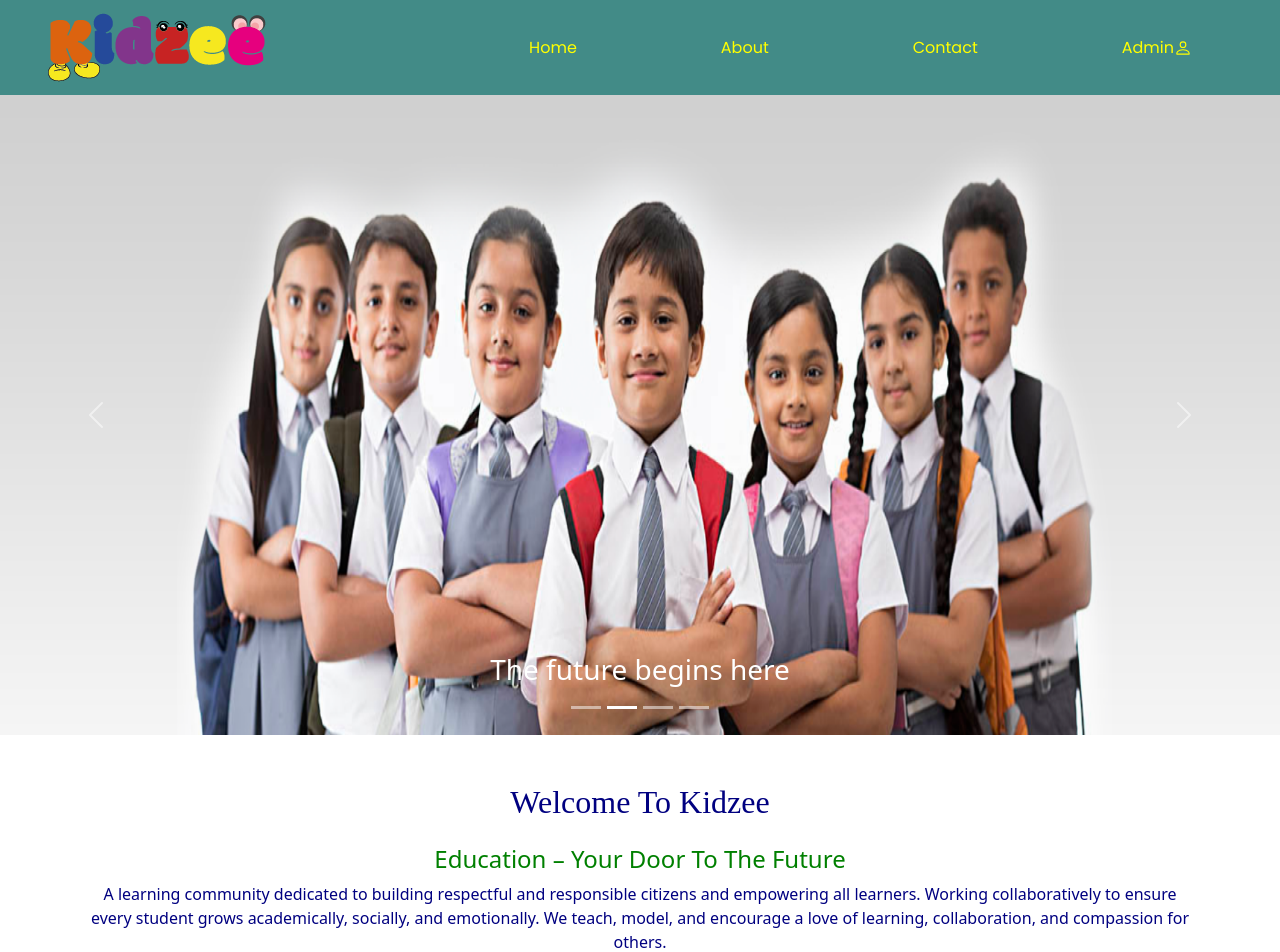
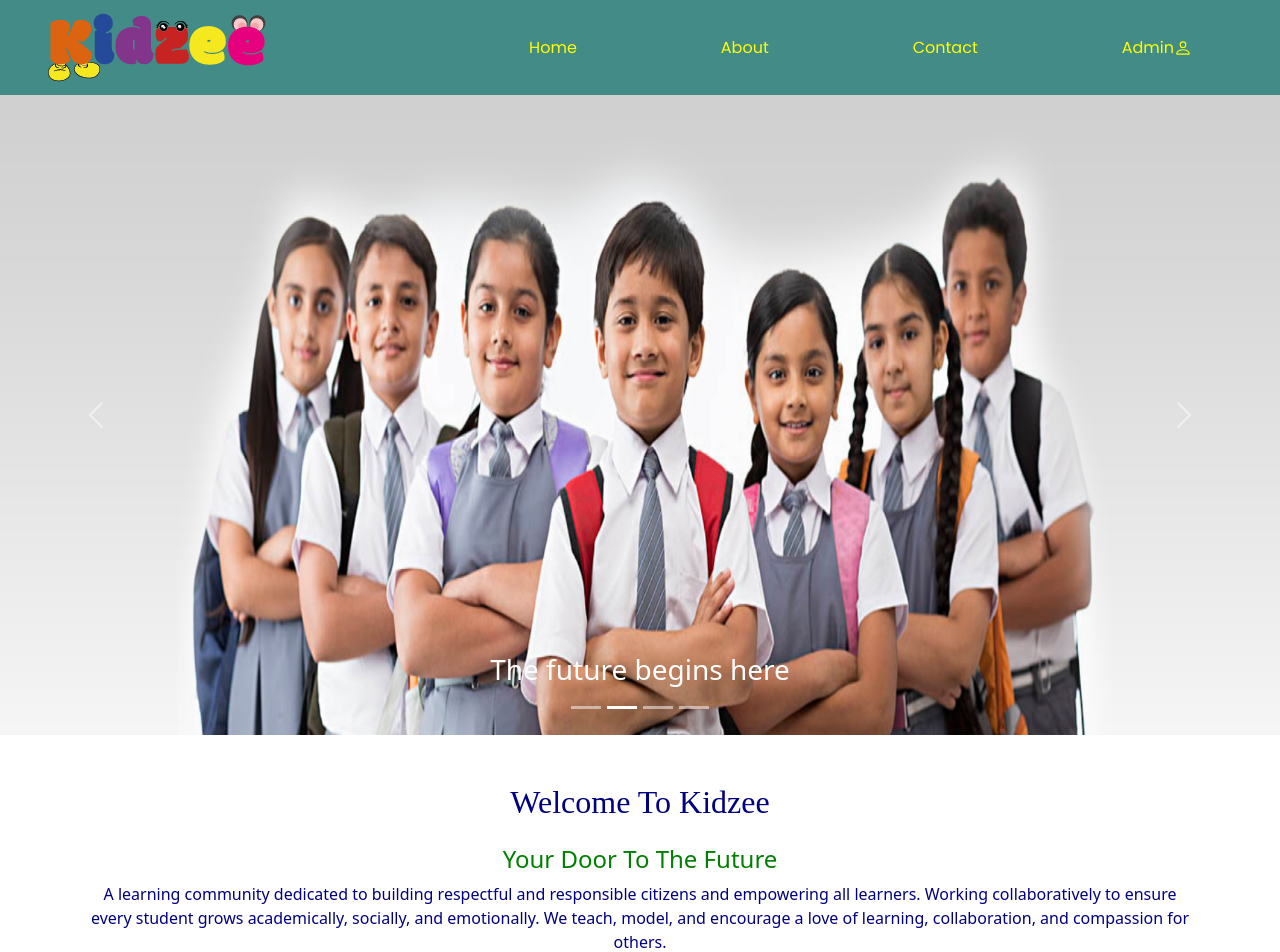
Before and after one commit to SK-tec/AutoReminderScheudler, a React (Create React App) app in the folder client/: page / in a window 1280 px wide. Shown: the top 952 px of the page. Built offline with nearby package versions, Linux system fonts and the light colour scheme; no server answers; a web font is replaced by a local one.

Commit message:
add slogan

```diff
--- a/client/src/components/Notices.js
+++ b/client/src/components/Notices.js
@@ -13,7 +13,7 @@ function Notices() {
     <h2 style={{  fontFamily: "Rampart One", color: "navy" }} className="mt-5 mb-4 text-center shadow-5-strong">
         Welcome To Kidzee
       </h2>
-      <h4 style={{  color: "green" }}>Education – Your Door To The Future</h4>
+      <h4 style={{  color: "green" }}>Your Door To The Future</h4>
       <div className="container">
       <p style={{  color: "navy" }}>A learning community dedicated to building respectful and responsible citizens and
         empowering all learners. Working collaboratively to ensure every student grows
```
